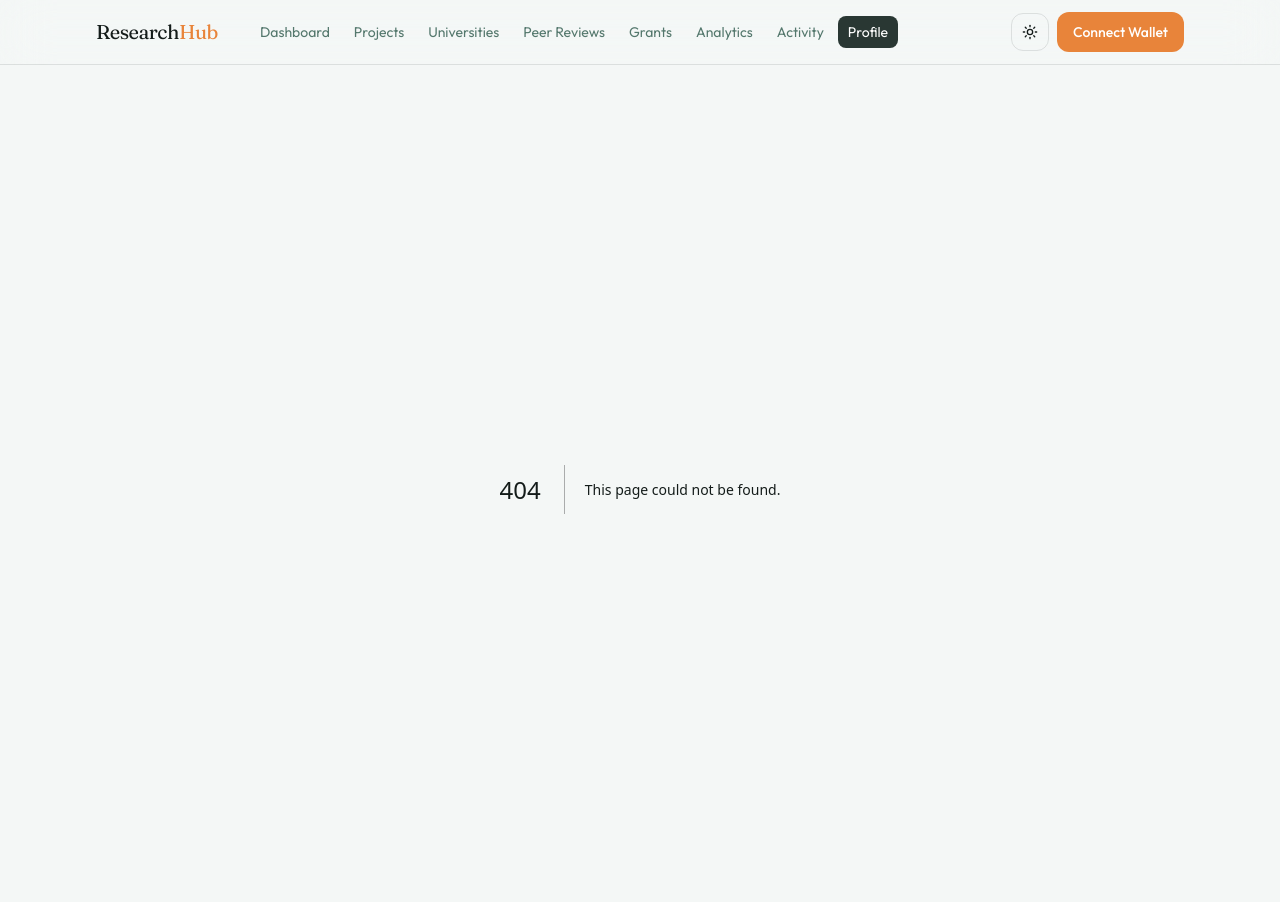
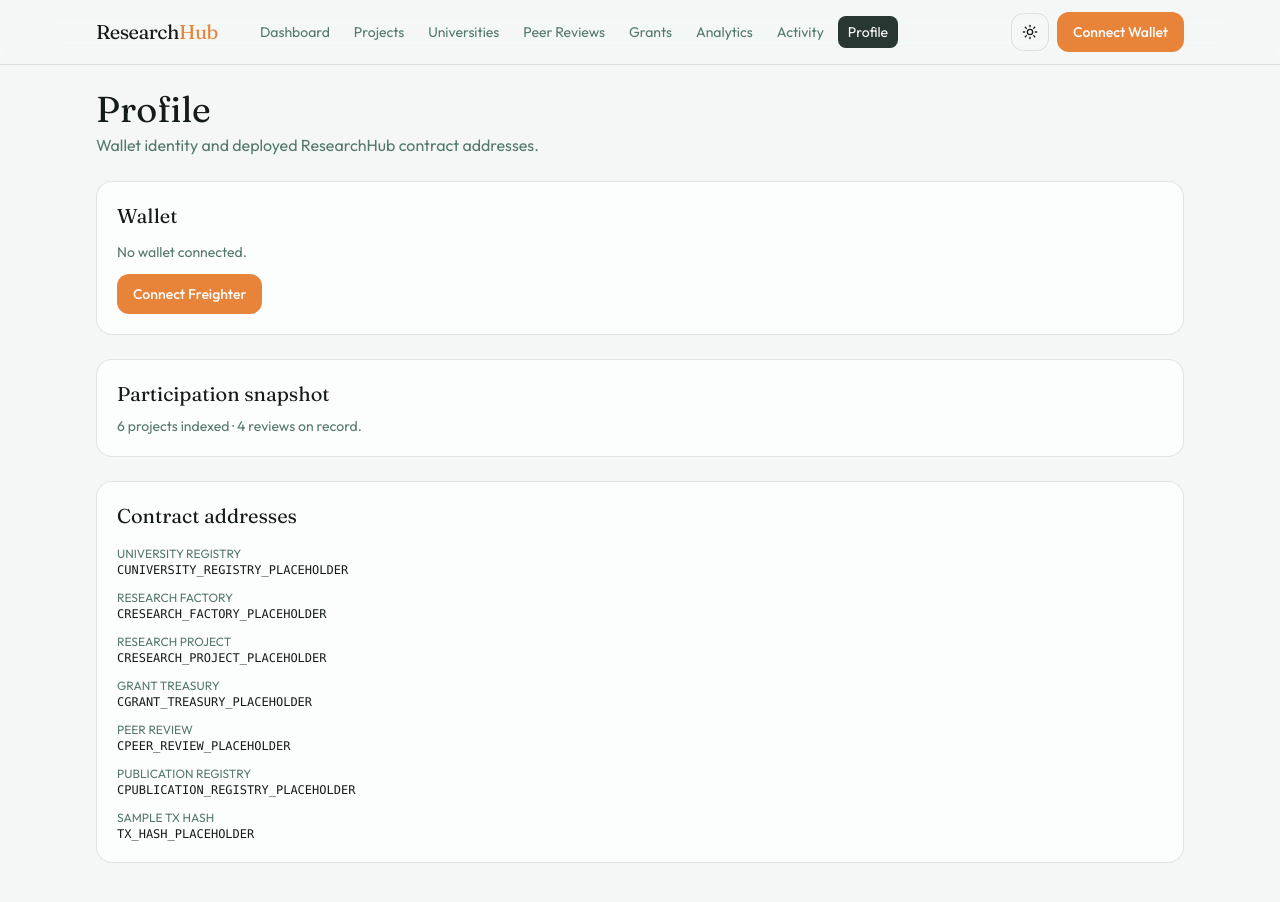
Before and after one commit to manojaggarwal812/research-hub-stellar, a Next.js app in the folder frontend/: page /profile in a window 1280 px wide. Before the commit this address had no page. Shown: the top 902 px of the page. Built offline with nearby package versions, Linux system fonts and the light colour scheme.

Commit message:
feat(frontend): add profile page with wallet and contract addresses

```diff
--- /dev/null
+++ b/frontend/src/app/profile/page.tsx
@@ -0,0 +1,81 @@
+"use client";
+
+import { PageSkeleton } from "@/components/Skeleton";
+import { useHubData } from "@/lib/hub-data";
+import { useWallet } from "@/lib/wallet";
+import { shortAddress } from "@/lib/format";
+
+export default function ProfilePage() {
+  const { loading, contracts, projects, reviews } = useHubData();
+  const { address, network, connect, disconnect, connecting } = useWallet();
+
+  if (loading) return <PageSkeleton />;
+
+  return (
+    <div className="rh-container space-y-6">
+      <div>
+        <h1 className="font-display text-3xl sm:text-4xl">Profile</h1>
+        <p className="mt-1 text-[var(--muted)]">
+          Wallet identity and deployed ResearchHub contract addresses.
+        </p>
+      </div>
+
+      <section className="rh-panel p-5">
+        <h2 className="font-display text-xl">Wallet</h2>
+        {address ? (
+          <div className="mt-3 space-y-2 text-sm">
+            <p>
+              Address: <span className="font-mono">{address}</span>
+            </p>
+            <p>
+              Network: <span className="font-medium">{network}</span>
+            </p>
+            <button type="button" className="rh-btn-secondary mt-2" onClick={disconnect}>
+              Disconnect
+            </button>
+          </div>
+        ) : (
+          <div className="mt-3">
+            <p className="text-sm text-[var(--muted)]">No wallet connected.</p>
+            <button
+              type="button"
+              className="rh-btn-primary mt-3"
+              disabled={connecting}
+              onClick={() => void connect()}
+            >
+              {connecting ? "Connecting…" : "Connect Freighter"}
+            </button>
+          </div>
+        )}
+      </section>
+
+      <section className="rh-panel p-5">
+        <h2 className="font-display text-xl">Participation snapshot</h2>
+        <p className="mt-2 text-sm text-[var(--muted)]">
+          {projects.length} projects indexed · {reviews.length} reviews on record
+          {address ? ` · signed in as ${shortAddress(address)}` : ""}.
+        </p>
+      </section>
+
+      <section className="rh-panel p-5">
+        <h2 className="font-display text-xl">Contract addresses</h2>
+        <dl className="mt-4 space-y-3 text-sm">
+          {[
+            ["University Registry", contracts?.universityRegistry],
+            ["Research Factory", contracts?.researchFactory],
+            ["Research Project", contracts?.researchProject],
+            ["Grant Treasury", contracts?.grantTreasury],
+            ["Peer Review", contracts?.peerReview],
+            ["Publication Registry", contracts?.publicationRegistry],
+            ["Sample Tx Hash", contracts?.sampleTxHash],
+          ].map(([label, value]) => (
+            <div key={label as string}>
+              <dt className="text-xs uppercase text-[var(--muted)]">{label}</dt>
+              <dd className="break-all font-mono text-xs">{value ?? "—"}</dd>
+            </div>
+          ))}
+        </dl>
+      </section>
+    </div>
+  );
+}
```
